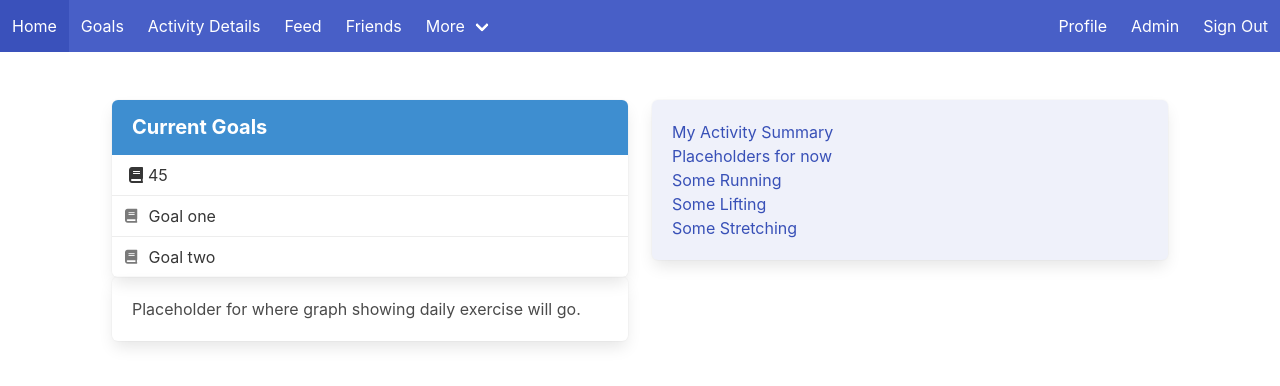
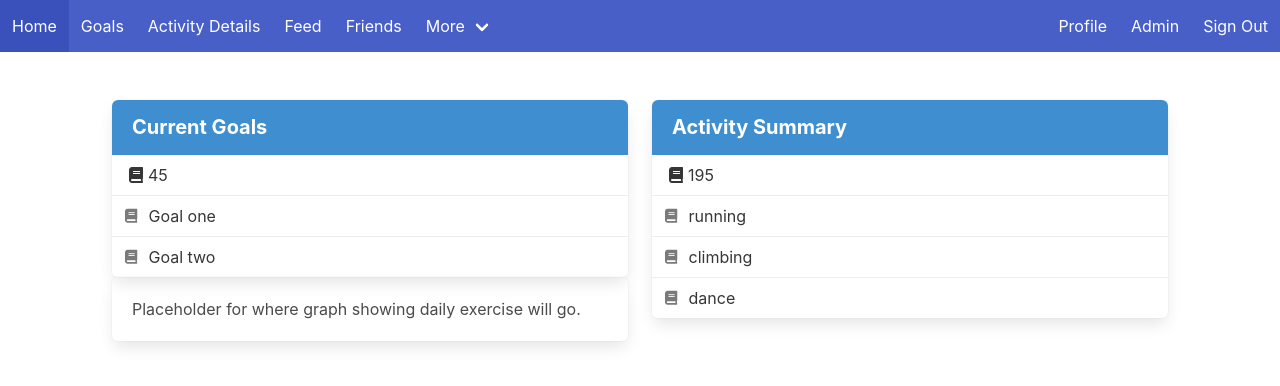
Before and after one commit to NancyShaw/exercise-app, a Vue app in the folder client/: page /home in a window 1280 px wide. Shown: the top 386 px of the page. Built offline with nearby package versions, Linux system fonts and the light colour scheme.

Commit message:
Activity Summary panel -now a separate component -gets data from model -displays more detail

```diff
--- /dev/null
+++ b/client/src/components/ActivitySummary.vue
@@ -0,0 +1,36 @@
+<template>
+    <div class="container">
+      <article class="panel is-info">
+        <p class="panel-heading">
+            Activity Summary
+        </p>
+        <div class="panel-block">
+
+
+            <span class="icon is-left">
+                <i class="fas fa-book" aria-hidden="true"></i>
+            </span>
+            {{total}}
+        </div>
+        <p class="panel-block" v-for="(item, i) in activities" :key="i">
+            <span class="panel-icon">
+                <i class="fas fa-book" aria-hidden="true"></i>
+            </span>
+            {{item.activity}}
+        </p>
+    </article>
+  </div>
+</template>
+
+<script>
+export default {
+    props: {
+        activities: Object,
+        total: Number
+    }
+}
+</script>
+
+<style>
+
+</style>
--- /dev/null
+++ b/client/src/models/Activities.js
@@ -0,0 +1,30 @@
+/** model to hold exercise/activity information */
+
+const activities = [
+    {
+        activity: "running",
+        timeMins: 30,
+        date: 2021-3-14
+    },
+    {
+        activity: "climbing",
+        timeMins: 120,
+        date: 2021-3-14
+    },
+    {
+        activity: "dance",
+        timeMins: 45,
+        date: 2021-3-14
+    },
+];
+
+export function GetActivities() {
+    return activities;
+}
+
+export function GetTotalTime() {
+    var total = 0;
+    activities.forEach(a => total+= a.timeMins);
+
+    return total;
+}
--- a/client/src/views/ActivityDetails.vue
+++ b/client/src/views/ActivityDetails.vue
@@ -16,6 +16,8 @@
                 </div>
             </div>
 
+            <!-- I'm going to want a field for entering the date here as well -->
+
             <button class="button is-info">Submit</button>
         </form>
     </section>
--- a/client/src/views/Home.vue
+++ b/client/src/views/Home.vue
@@ -8,15 +8,9 @@
                     </div>
                 </div>
                 <div class="column is-one-half">
-                    <div class="box has-background-link-light has-text-link-dark">
-                        <h2>My Activity Summary</h2>
-                        <ul>
-                            <li>Placeholders for now</li>
-                            <li>Some Running</li>
-                            <li>Some Lifting</li>
-                            <li>Some Stretching</li>
-                        </ul>
-                    </div>
+
+                    <ActivitySummary :activities="activities" :total="total" />
+
                 </div>
             </div>
         </section>
@@ -25,17 +19,25 @@
 <script>
 import CurrentGoals from "../components/CurrentGoals"
 import { GetOtherGoals, GetDailyGoal } from "../models/Goals";
+import ActivitySummary from "../components/ActivitySummary.vue";
+import { GetActivities, GetTotalTime } from "../models/Activities";
+
 export default {
     data: ()=> ({
         otherGoals: [],
-        daily: []
+        daily: [],
+        activities: [],
+        total: []
     }),
     mounted() {
         this.otherGoals = GetOtherGoals();
         this.daily = GetDailyGoal();
+        this.activities = GetActivities();
+        this.total = GetTotalTime();
     },
     components: {
-        CurrentGoals
+        CurrentGoals,
+        ActivitySummary
     }
 
 }
```
